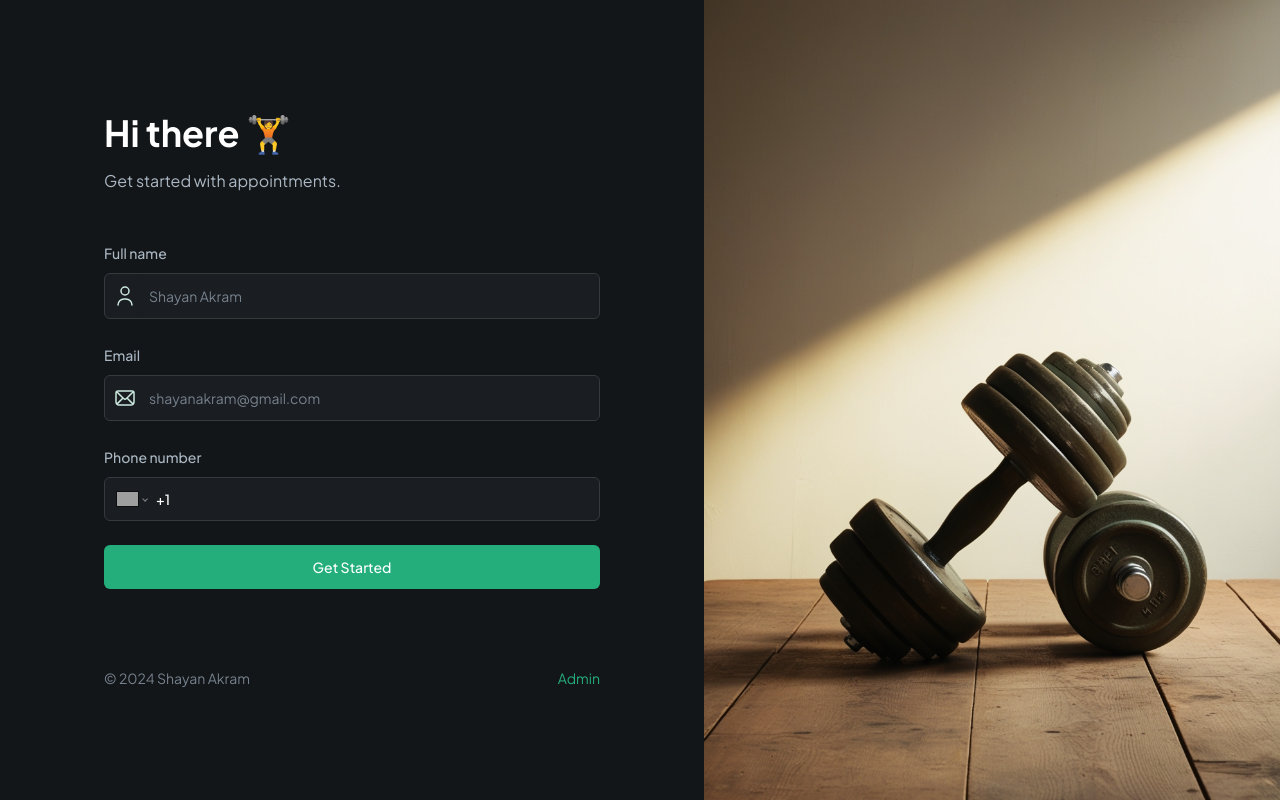
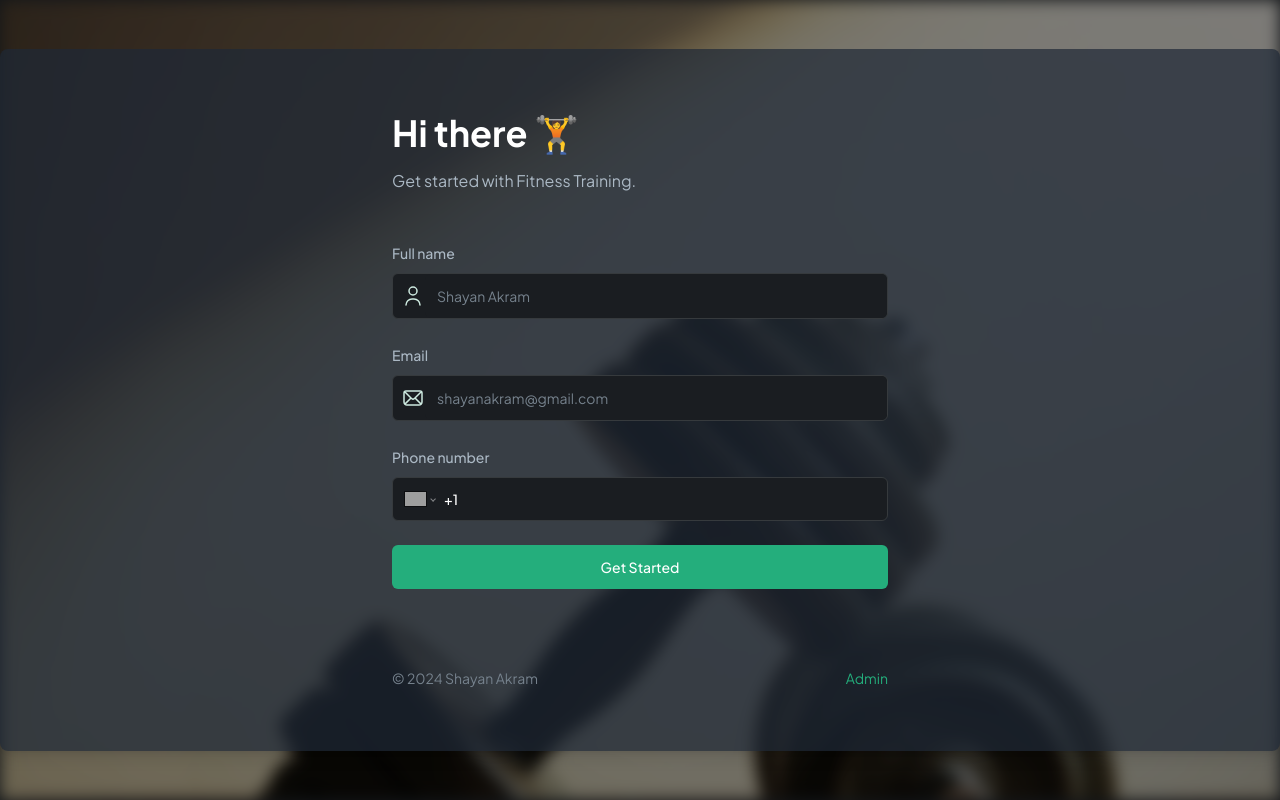
Before and after one commit to warrmu01/Fitness-Trainer-Scheduler, a Next.js app: page / in a window 1280 px wide. Built offline with nearby package versions, Linux system fonts and the light colour scheme; grey boxes are pictures that could not be loaded.

Commit message:
ui for all the pages updaetd and still working on the database connection

```diff
--- a/app/page.tsx
+++ b/app/page.tsx
@@ -8,10 +8,23 @@ const Home = ({ searchParams }: SearchParamProps) => {
   const isAdmin = searchParams?.admin === "true";
 
   return (
-    <div className="flex h-screen max-h-screen">
+    <div className="relative flex h-screen max-h-screen overflow-hidden">
       {isAdmin && <PasskeyModal />}
 
-      <section className="remove-scrollbar container my-auto">
+      {/* Background Image */}
+      <div className="absolute inset-0 overflow-hidden">
+        <Image
+          src="/assets/images/onboarding-img.jpg"
+          layout="fill"
+          objectFit="cover"
+          alt="patient"
+          className="filter blur-[8px] brightness-50"
+        />
+      </div>
+
+      {/* Form Container with Gray Background */}
+      <section className="relative z-10 flex items-center justify-center w-full h-full">
+        <div className="remove-scrollbar container my-auto p-6 bg-gray-800 bg-opacity-70 rounded-lg shadow-lg">
           <div className="sub-container max-w-[496px]">
 
             <PatientForm />
@@ -25,15 +38,8 @@ const Home = ({ searchParams }: SearchParamProps) => {
               </Link>
             </div>
           </div>
+        </div>
       </section>
-
-      <Image
-        src="/assets/images/onboarding-img.jpg"
-        height={1000}
-        width={1000}
-        alt="patient"
-        className="side-img max-w-[45%]"
-      />
     </div>
   );
 };
--- a/app/patients/[userId]/new-appointment/page.tsx
+++ b/app/patients/[userId]/new-appointment/page.tsx
@@ -10,13 +10,6 @@ const Appointment = async ({ params: { userId } }: SearchParamProps) => {
     <div className="flex h-screen max-h-screen">
       <section className="remove-scrollbar container my-auto">
         <div className="sub-container max-w-[860px] flex-1 justify-between">
-          <Image
-            src="/assets/icons/logo-full.svg"
-            height={1000}
-            width={1000}
-            alt="logo"
-            className="mb-12 h-10 w-fit"
-          />
 
           <AppointmentForm
             patientId={patient?.$id}
@@ -24,7 +17,7 @@ const Appointment = async ({ params: { userId } }: SearchParamProps) => {
             type="create"
           />
 
-          <p className="copyright mt-10 py-12">© 2024 CarePluse</p>
+          <p className="copyright mt-10 py-12">© 2024 Shayan Akram</p>
         </div>
       </section>
 
--- a/components/forms/AppointmentForm.tsx
+++ b/components/forms/AppointmentForm.tsx
@@ -142,7 +142,7 @@ export const AppointmentForm = ({
 
         {type !== "cancel" && (
           <>
-            <CustomFormField
+            {/* <CustomFormField
               fieldType={FormFieldType.SELECT}
               control={form.control}
               name="primaryPhysician"
@@ -163,7 +163,7 @@ export const AppointmentForm = ({
                   </div>
                 </SelectItem>
               ))}
-            </CustomFormField>
+            </CustomFormField> */}
 
             <CustomFormField
               fieldType={FormFieldType.DATE_PICKER}
--- a/components/forms/PatientForm.tsx
+++ b/components/forms/PatientForm.tsx
@@ -54,7 +54,7 @@ export const PatientForm = () => {
       <form onSubmit={form.handleSubmit(onSubmit)} className="flex-1 space-y-6">
         <section className="mb-12 space-y-4">
           <h1 className="header">Hi there 🏋</h1>
-          <p className="text-dark-700">Get started with appointments.</p>
+          <p className="text-dark-700">Get started with Fitness Training.</p>
         </section>
 
         <CustomFormField
--- a/components/forms/RegisterForm.tsx
+++ b/components/forms/RegisterForm.tsx
@@ -43,6 +43,8 @@ const RegisterForm = ({ user }: { user: User }) => {
   const onSubmit = async (values: z.infer<typeof PatientFormValidation>) => {
     setIsLoading(true);
 
+    console.log("Form submitted with values:", values);
+
     try {
       const patient = {
         userId: user.$id,
@@ -52,19 +54,23 @@ const RegisterForm = ({ user }: { user: User }) => {
         birthDate: new Date(values.birthDate),
         gender: values.gender,
         currentGoal: values.currentGoal,
-        currentlyStopping: values.currentlyStoping,
+        currentlyStoping: values.currentlyStoping,
         stuckShape: values.stuckShape,
         whyChange: values.whyChange,
         privacyConsent: values.privacyConsent,
       };
 
+      console.log("Registering patient with data:", patient);
+
       const newPatient = await registerPatient(patient);
 
-      if (newPatient) {
-        router.push(`/patients/${user.$id}/new-appointment`);
-      }
+      console.log("Response from registerPatient:", newPatient);
+
+      if (!newPatient) throw new Error("Failed to create new patient");
+
+      router.push(`/patients/${user.$id}/new-appointment`);
     } catch (error) {
-      console.log(error);
+      console.error("Registration failed:", error);
     }
 
     setIsLoading(false);
@@ -319,28 +325,27 @@ const RegisterForm = ({ user }: { user: User }) => {
             <h2 className="sub-header">Consent and Privacy</h2>
           </div>
 
-          <CustomFormField
+          {/* <CustomFormField
             fieldType={FormFieldType.CHECKBOX}
             control={form.control}
             name="treatmentConsent"
             label="I consent to receive fitness training from Shayan Akram"
-          />
+          /> */}
 
-          <CustomFormField
+          {/* <CustomFormField
             fieldType={FormFieldType.CHECKBOX}
             control={form.control}
             name="disclosureConsent"
             label="I consent to the use and disclosure of my health
             information for treatment purposes."
-          />
+          /> */}
 
-          {/* <CustomFormField
+          <CustomFormField
             fieldType={FormFieldType.CHECKBOX}
             control={form.control}
             name="privacyConsent"
-            label="I acknowledge that I have reviewed and agree to the
-            privacy policy"
-          /> */}
+            label="I consent to receive fitness training from Shayan Akram"
+          />
         </section>
 
         <SubmitButton isLoading={isLoading}>Submit and Continue</SubmitButton>
--- a/lib/actions/patient.actions.ts
+++ b/lib/actions/patient.actions.ts
@@ -53,6 +53,8 @@ export const getUser = async (userId: string) => {
 // REGISTER PATIENT
 export const registerPatient = async ({ ...patient }: RegisterUserParams) => {
   try {
+    console.log("Attempting to register patient with data:", patient);
+
     const newPatient = await databases.createDocument(
       DATABASE_ID!,
       PATIENT_COLLECTION_ID!,
@@ -61,13 +63,15 @@ export const registerPatient = async ({ ...patient }: RegisterUserParams) => {
     );
 
     if (!newPatient) {
+      console.error("Failed to create a new patient. No response received.");
       throw new Error("Failed to create a new patient. No response received.");
     }
 
+    console.log("Patient registered successfully:", newPatient);
     return parseStringify(newPatient);
   } catch (error) {
     console.error("An error occurred while creating a new patient:", error);
-    return null; // Return null in case of an error
+    return null;
   }
 };
 
--- a/lib/validation.ts
+++ b/lib/validation.ts
@@ -36,18 +36,6 @@ export const PatientFormValidation = z.object({
   whyChange: z.string()
     .min(2, "Policy number must be at least 2 characters")
     .max(50, "Policy number must be at most 50 characters"),
-  treatmentConsent: z
-    .boolean()
-    .default(false)
-    .refine((value) => value === true, {
-      message: "You must consent to treatment in order to proceed",
-    }),
-  disclosureConsent: z
-    .boolean()
-    .default(false)
-    .refine((value) => value === true, {
-      message: "You must consent to disclosure in order to proceed",
-    }),
   privacyConsent: z
     .boolean()
     .default(false)
--- a/types/index.d.ts
+++ b/types/index.d.ts
@@ -22,7 +22,7 @@ declare interface RegisterUserParams extends CreateUserParams {
   birthDate: Date;
   gender: Gender;
   currentGoal: string;
-  currentlyStopping: string;
+  currentlyStoping: string;
   stuckShape: string;
   whyChange: string;
   privacyConsent: boolean;
```
Also changed, not shown: types/appwrite.types.ts (+4 -14 lines). Lines whose indentation alone changed are shown as unchanged.
